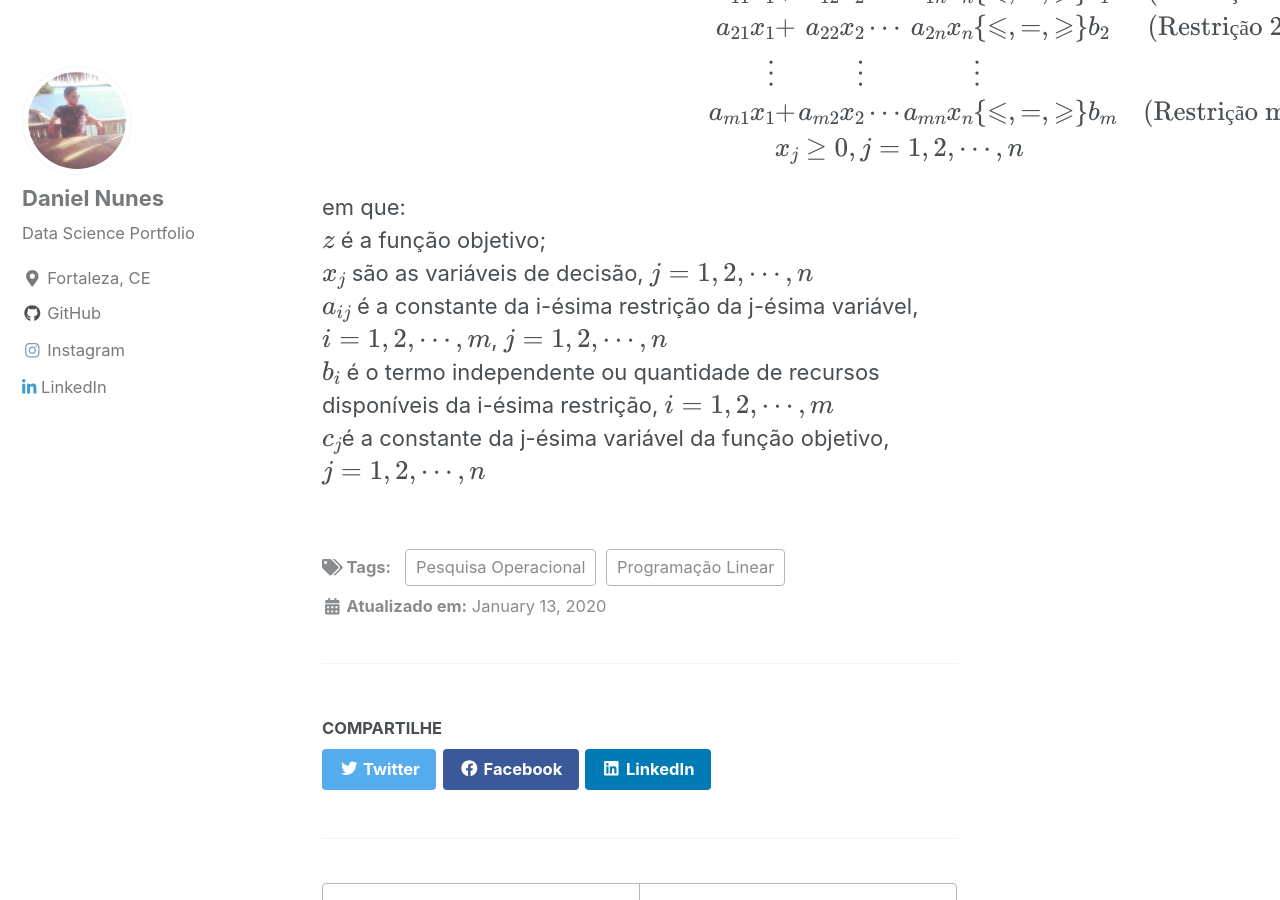
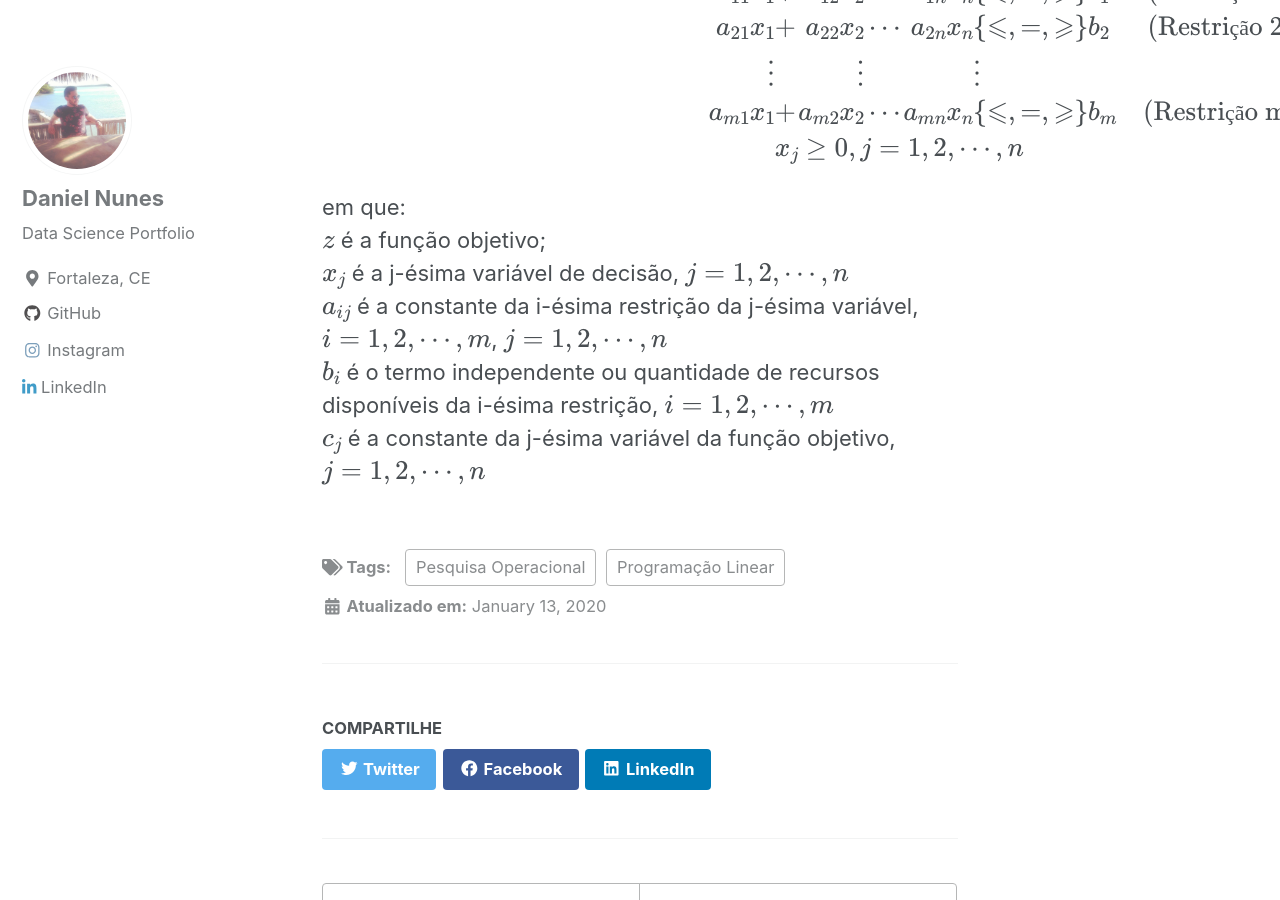
Before and after one commit to danielmnunes/danielmnunes.github.io, a Jekyll site: the page built from _posts/2020-01-13-PL-Introducao.md, in a window 1280 px wide and 900 px high, scrolled down 2174 px. Built offline with Jekyll 4.4.1, drawn with Linux system fonts in a browser that asks for light colours; cached includes are drawn as plain includes; nearby versions of some CDN libraries; formulas are drawn with MathJax 3; comment, search, counter and statistics services are not loaded.

Commit message:
Update 2020-01-13-PL-Introducao.md

```diff
--- a/_posts/2020-01-13-PL-Introducao.md
+++ b/_posts/2020-01-13-PL-Introducao.md
@@ -40,7 +40,7 @@ $$
 
 em que:
 $$z$$ é a função objetivo;
-$$x_{j}$$ são as variáveis de decisão, $$j = 1, 2, \cdots, n$$
+$$x_{j}$$ é a j-ésima variável de decisão, $$j = 1, 2, \cdots, n$$
 $$a_{ij}$$ é a constante da i-ésima restrição da j-ésima variável, $$i = 1, 2, \cdots, m$$, $$j = 1, 2, \cdots, n$$
 $$b_{i}$$ é o termo independente ou quantidade de recursos disponíveis da i-ésima restrição, $$i = 1, 2, \cdots, m$$
-$$c_{j}$$é a constante da j-ésima variável da função objetivo, $$j = 1, 2, \cdots, n$$
+$$c_{j}$$ é a constante da j-ésima variável da função objetivo, $$j = 1, 2, \cdots, n$$
```
